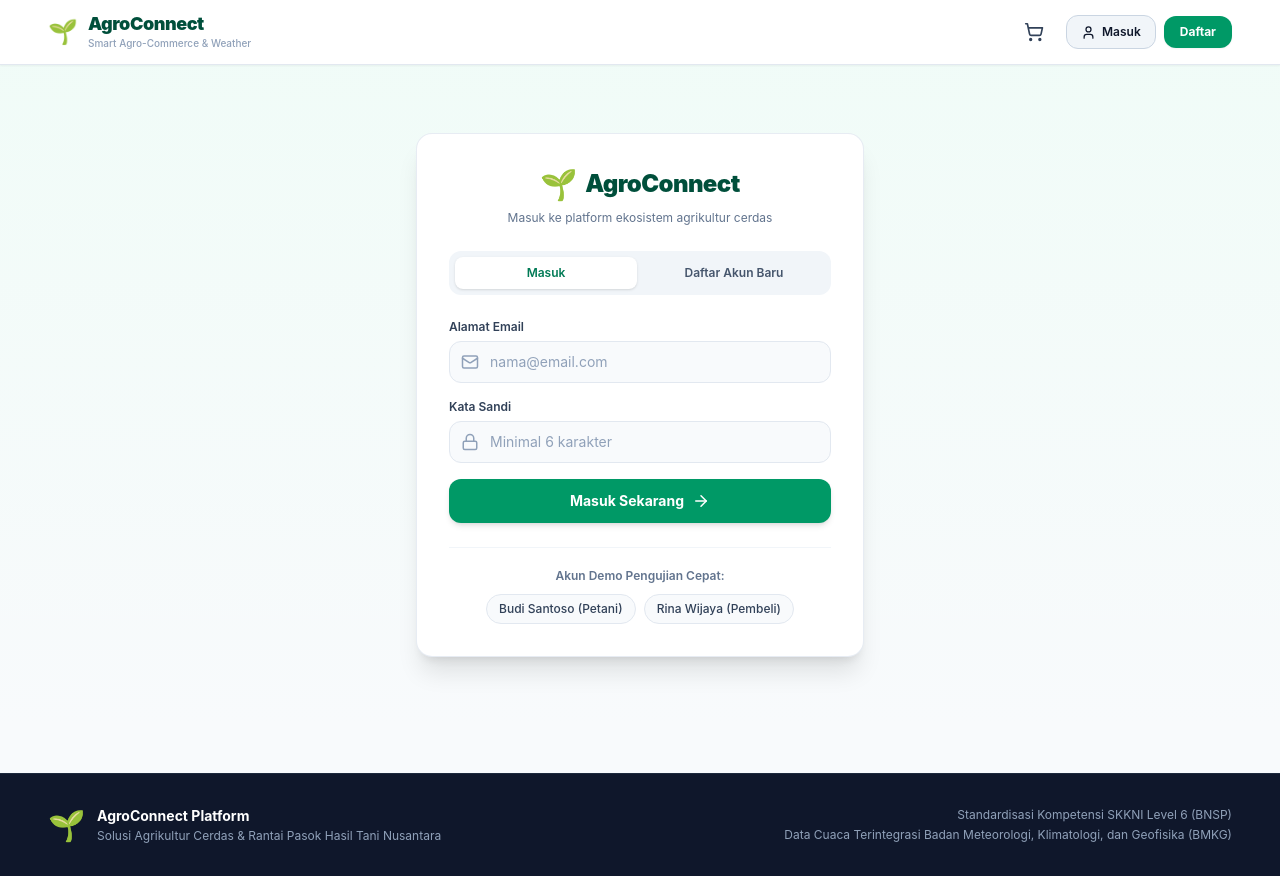
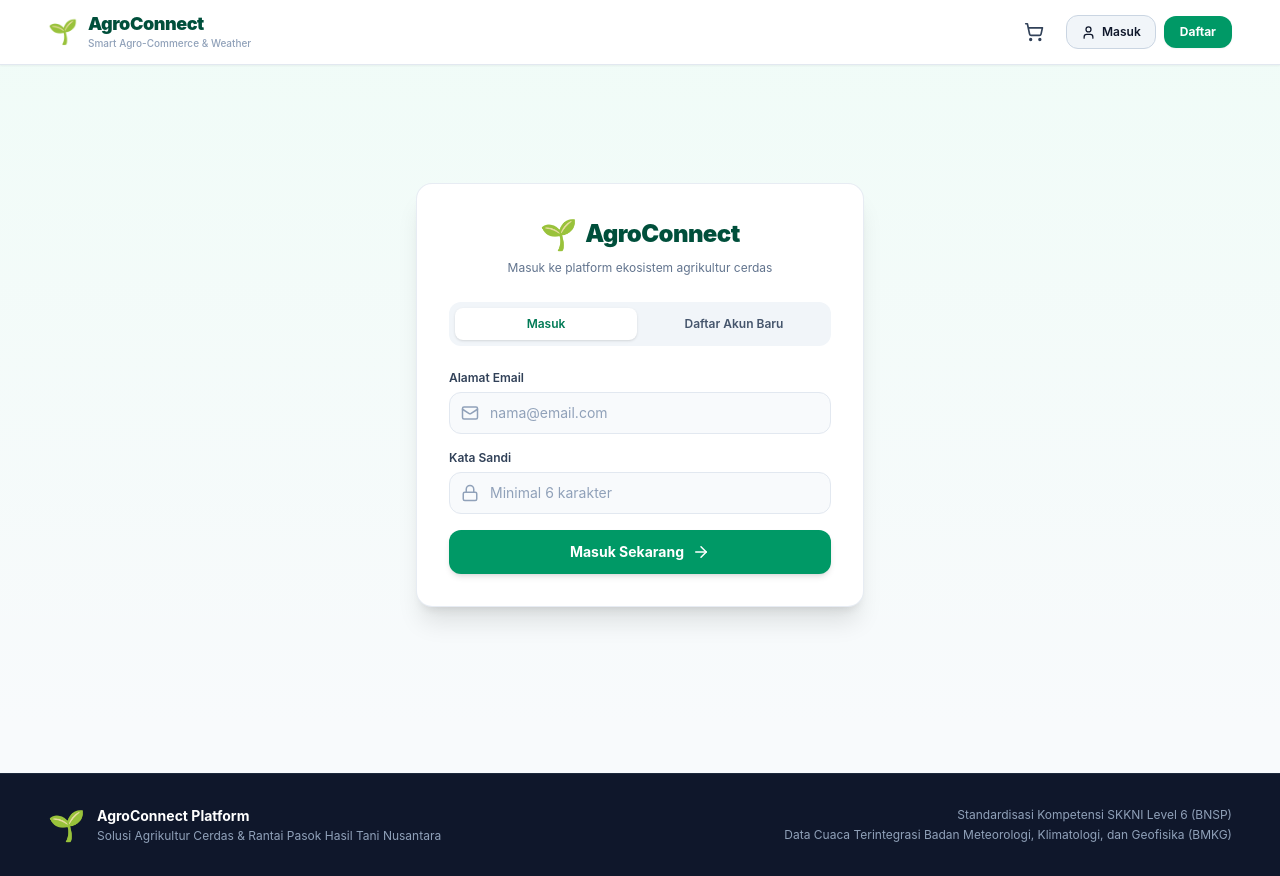
Before and after one commit to AgroConnect-Fredli4qoni/agroconnect-frontend-web, a React (Vite) app: page /auth in a window 1280 px wide. Built offline with nearby package versions, Linux system fonts and the light colour scheme.

Commit message:
refactor(web): remove quick demo accounts section from auth page

```diff
--- a/src/pages/AuthPage.tsx
+++ b/src/pages/AuthPage.tsx
@@ -33,12 +33,6 @@ export function AuthPage(): React.JSX.Element {
       setSuccessMsg('')
     }
   }, [searchParams])
-
-  const handleQuickLogin = (quickEmail: string, quickPass: string): void => {
-    setEmail(quickEmail)
-    setPassword(quickPass)
-    setMode('login')
-  }
 
   const handleSubmit = async (e: React.FormEvent): Promise<void> => {
     e.preventDefault()
@@ -203,26 +197,6 @@ export function AuthPage(): React.JSX.Element {
             <ArrowRight size={18} />
           </button>
         </form>
-
-        <div className="mt-6 pt-5 border-t border-slate-100 text-center">
-          <span className="block text-xs font-semibold text-slate-500 mb-2.5">Akun Demo Pengujian Cepat:</span>
-          <div className="flex flex-wrap gap-2 justify-center">
-            <button
-              type="button"
-              onClick={() => handleQuickLogin('budi@tani.id', 'petani123')}
-              className="px-3 py-1.5 text-xs font-medium bg-slate-50 hover:bg-emerald-50 text-slate-700 hover:text-emerald-700 border border-slate-200 hover:border-emerald-300 rounded-full transition-all cursor-pointer"
-            >
-              Budi Santoso (Petani)
-            </button>
-            <button
-              type="button"
-              onClick={() => handleQuickLogin('rina@pasar.id', 'pembeli123')}
-              className="px-3 py-1.5 text-xs font-medium bg-slate-50 hover:bg-emerald-50 text-slate-700 hover:text-emerald-700 border border-slate-200 hover:border-emerald-300 rounded-full transition-all cursor-pointer"
-            >
-              Rina Wijaya (Pembeli)
-            </button>
-          </div>
-        </div>
       </div>
     </div>
   )
```
